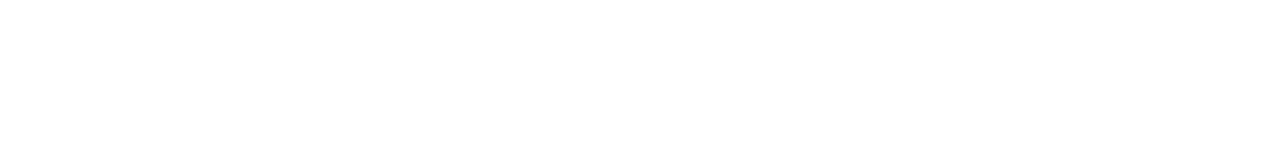
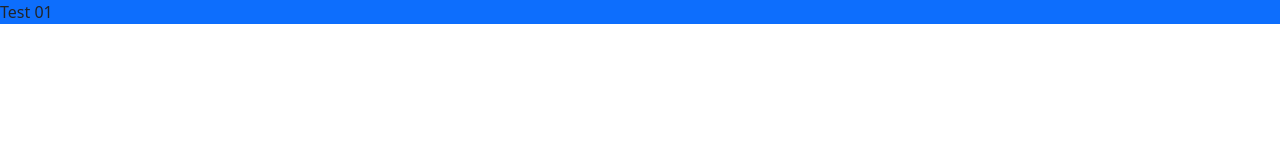
Before and after one commit to Ceneiah/Landing-Page-CVITAL, a plain HTML site: page index.html in a window 1280 px wide. Drawn offline with nearby package versions, Linux system fonts and the light colour scheme.

Commit message:
Linha azul test

```diff
--- a/index.html
+++ b/index.html
@@ -14,6 +14,14 @@
 
     <body>
 
+        <main>
+            <div class="row">
+                <div class="col-12-sm bg-primary">Test 01</div>
+            </div>
+        </main>
+
+
+
 
         <script src="https://cdn.jsdelivr.net/npm/bootstrap@5.3.0-alpha1/dist/js/bootstrap.bundle.min.js"></script>
     </body>
```
